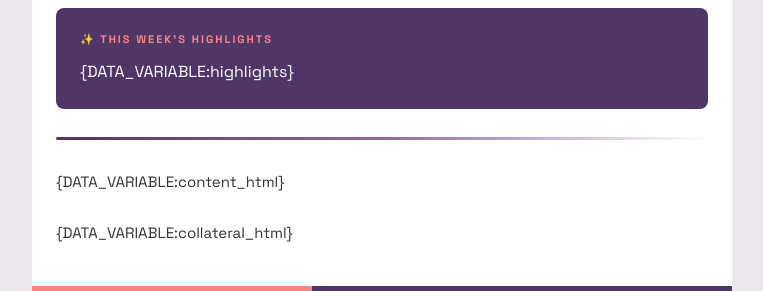
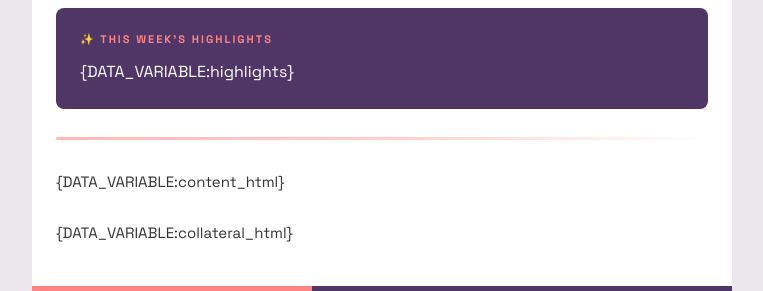
Before and after one commit to Helios-Software-Group/Lilee-Newsletter-Agent, a website: page email-template/index.html in a window 1280 px wide. Shown: the part 255-546 px from the top of the page, without its empty margins (258-1021 px from the left). Drawn offline with Linux system fonts and the light colour scheme.

Commit message:
Style: softer light coral divider below highlights
- Changed divider from purple to light coral (#FFB8B8) for gentler contrast
- Gradient fades from coral to lighter coral to transparent

```diff
--- a/email-template/index.html
+++ b/email-template/index.html
@@ -560,14 +560,14 @@
     </div>
     <!--[if mso | IE]></td></tr></table><![endif]-->
 
-    <!-- Purple Gradient Divider -->
+    <!-- Light Coral Divider -->
     <!--[if mso | IE]><table align="center" border="0" cellpadding="0" cellspacing="0" class="" role="presentation" style="width:700px;" width="700" bgcolor="#ffffff" ><tr><td style="line-height:0px;font-size:0px;mso-line-height-rule:exactly;"><![endif]-->
     <div style="background:#ffffff;background-color:#ffffff;margin:0px auto;max-width:700px;">
       <table align="center" border="0" cellpadding="0" cellspacing="0" role="presentation" style="background:#ffffff;background-color:#ffffff;width:100%;">
         <tbody>
           <tr>
             <td style="direction:ltr;font-size:0px;padding:0 24px;text-align:center;">
-              <div style="height:3px;background:linear-gradient(90deg, #503666 0%, #8b6b9e 50%, transparent 100%);border-radius:2px;"></div>
+              <div style="height:3px;background:linear-gradient(90deg, #FFB8B8 0%, #FFCECE 50%, transparent 100%);border-radius:2px;"></div>
             </td>
           </tr>
         </tbody>
```
Also changed, not shown: 2 other files.
